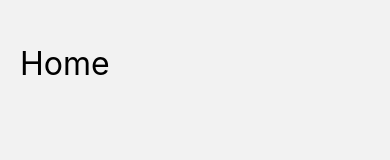
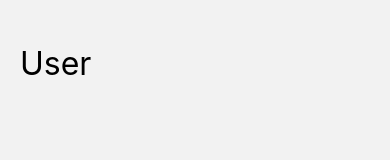
Before and after one commit to anirudh-mk/agriculture-automation-using-iot-frontend-app, a React Native app: screen /User in a window 390 px wide. Before the commit this address had no page. Shown: the top 160 px of the page. Built offline with nearby package versions, Linux system fonts and the light colour scheme.

Commit message:
feat(app/app.js)some property changed

```diff
--- a/App.js
+++ b/App.js
@@ -24,14 +24,17 @@ const screenOptions = {
     borderTopLeftRadius:10,
     borderTopRightRadius:10,
     background: '#fff'
-  }
+  },
 }
 const App = () => {
   return (
     <NavigationContainer>
-      <Tab.Navigator screenOptions={ screenOptions }>
+      <Tab.Navigator
+        screenOptions={ screenOptions }
+        initialRouteName="Home"
+      >
         <Tab.Screen
-          name="home"
+          name="Home"
           component={ HomeScreen }
           options={{
             tabBarIcon: ({ focused }) => (
@@ -43,7 +46,7 @@ const App = () => {
           }}
         />
         <Tab.Screen
-          name="statistics"
+          name="Statistics"
           component={ StatisticScreen }
           options={{
             tabBarIcon: ({ focused }) => (
@@ -55,7 +58,7 @@ const App = () => {
           }}
         />
         <Tab.Screen
-          name="user"
+          name="User"
           component={ UserScreen }
           options={{
             tabBarIcon: ({ focused }) => (
```
